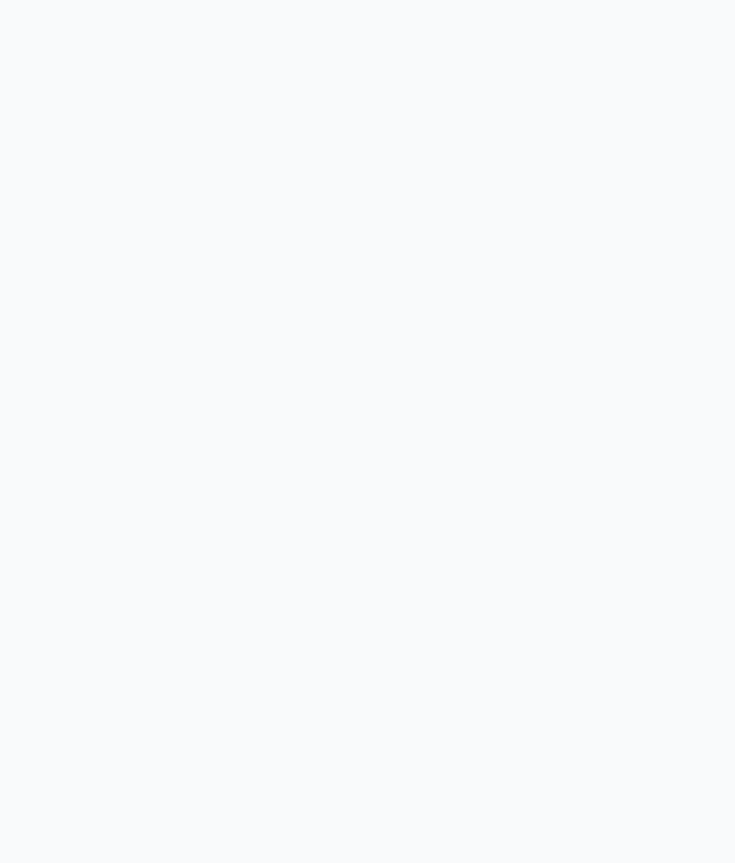
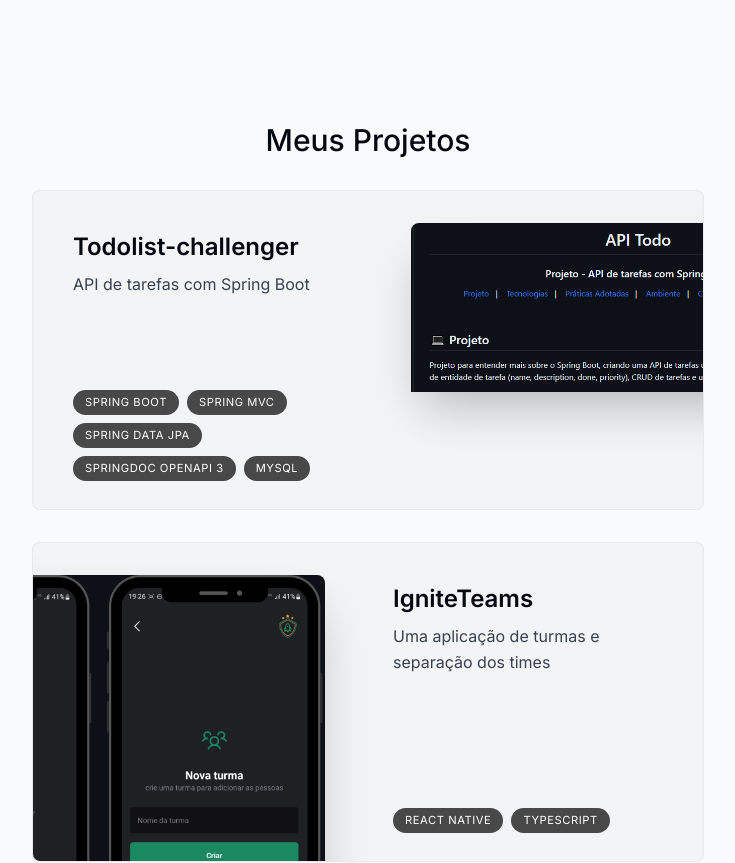
Before and after one commit to ronnylrsd/porfolio, a Next.js app: page / in a window 1280 px wide. Shown: the part 1380-2243 px from the top of the page, without its empty margins (272-1007 px from the left). Built offline with nearby package versions, Linux system fonts and the light colour scheme.

Commit message:
Feat: add projects

```diff
--- a/app/page.tsx
+++ b/app/page.tsx
@@ -1,5 +1,6 @@
 import About from "@/components/about";
 import Intro from "@/components/intro";
+import Projects from "@/components/projects";
 import Sectiondivider from "@/components/section-divider";
 
 export default function Home() {
@@ -10,6 +11,7 @@
       <Intro />
       <Sectiondivider />
       <About />
+      <Projects />
     </main>
   )
 }
--- /dev/null
+++ b/components/project.tsx
@@ -0,0 +1,64 @@
+"use client";
+import React, { useRef } from "react";
+import { projectsData } from "@/lib/data";
+import { useScroll, motion, useTransform } from "framer-motion";
+import Image from "next/image";
+
+type ProjectProps = (typeof projectsData)[number];
+
+export default function Project({
+  title,
+  description,
+  tags,
+  imageUrl,
+}: ProjectProps) {
+  const ref = useRef<HTMLDivElement>(null);
+  const { scrollYProgress } = useScroll({
+    target: ref,
+    offset: ["0 1", "1.33 1"],
+  });
+  const scaleProgress = useTransform(scrollYProgress, [0, 1], [0.8, 1]);
+  const opacityProgress = useTransform(scrollYProgress, [0, 1], [0.6, 1]);
+
+  return (
+    <motion.div
+      ref={ref}
+      style={{
+        scale: scaleProgress,
+        opacity: opacityProgress,
+      }}
+      className="mb-3 sm:mb-8 last:mb-0 group"
+    >
+      <section className="bg-gray-100 max-w-[42rem] rounded-lg border border-black/5 overflow-hidden sm:pr-8 relative sm:h-[20rem] hover:bg-gray-200 transition group-even:pl-8">
+        <div className="pt-4 pb-7 px-5 sm:pl-10 sm:pr-2 sm:pt-10 sm:max-w-[50%] flex flex-col h-full group-even:ml-[18rem]">
+          <h3 className="text-2xl font-semibold">{title}</h3>
+          <p className="mt-2 leading-relaxed text-gray-700">{description}</p>
+          <ul className="flex flex-wrap mt-4 gap-2 sm:mt-auto">
+            {tags.map((tag, index) => (
+              <li
+                className="bg-black/[0.7] px-3 py-1 text-[0.7rem] uppercase tracking-wider text-white rounded-full"
+                key={index}
+              >
+                {tag}
+              </li>
+            ))}
+          </ul>
+        </div>
+
+        <Image
+          src={imageUrl}
+          alt="Project Image"
+          quality={95}
+          className="absolute top-8 -right-40 w-[28.25rem] rounded-t-lg shadow-2xl transition group-hover:scale-[1.04]
+        group-hover:-translate-x-3
+        group-hover:translate-y-3
+        group-hover:-rotate-2
+        group-even:group-hover:translate-x-3
+        group-even:group-hover:translate-y-3
+        group-even:group-hover:rotate-2
+         group-even:-right-[initial] group-even:-left-40"
+        />
+      </section>
+    </motion.div>
+  );
+}
--- /dev/null
+++ b/components/projects.tsx
@@ -0,0 +1,19 @@
+import React from "react";
+import SectionHeading from "./section-heading";
+import { projectsData } from "@/lib/data";
+import Project from "./project";
+
+export default function Projects() {
+  return (
+    <section>
+      <SectionHeading>Meus Projetos</SectionHeading>
+      <div>
+        {projectsData.map((project, index) => (
+          <React.Fragment key={index}>
+            <Project {...project} />
+          </React.Fragment>
+        ))}
+      </div>
+    </section>
+  );
+}
--- a/components/section-heading.tsx
+++ b/components/section-heading.tsx
@@ -8,6 +8,6 @@
     children,
 }: SectionHeadingProps) {
   return (
-    <h2 className="text-3xl font-medium capitalize mb-8">{children}</h2>
+    <h2 className="text-3xl font-medium capitalize mb-8 text-center">{children}</h2>
   )
 }
```
